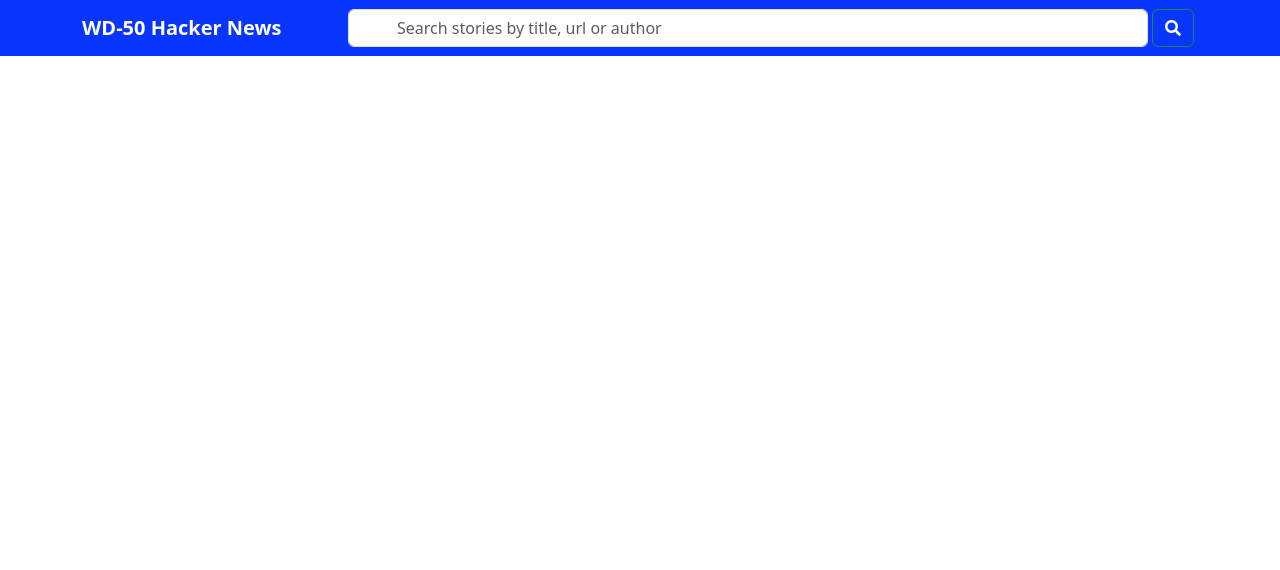
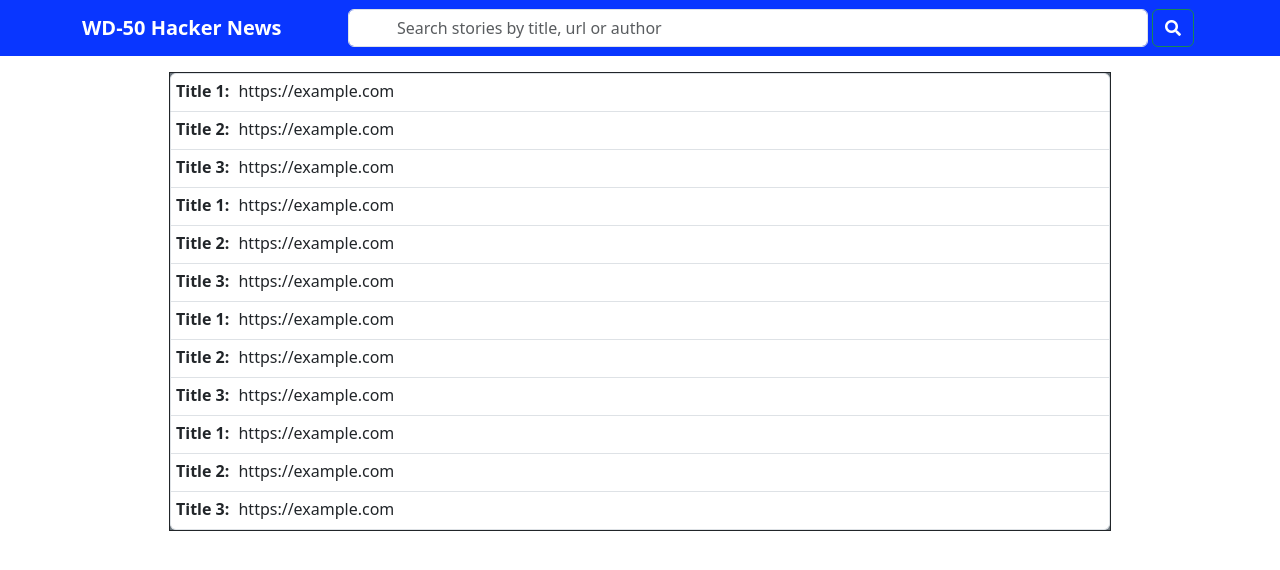
Before and after one commit to dancap82/HackNews, a React (Vite) app: page / in a window 1280 px wide. Shown: the top 570 px of the page. Built offline with nearby package versions, Linux system fonts and the light colour scheme.

Commit message:
results done

```diff
--- a/src/App.jsx
+++ b/src/App.jsx
@@ -1,12 +1,14 @@
 import './App.css'
 import 'bootstrap/dist/css/bootstrap.css'
 import Header from './components/Header.jsx'
+import Results from './components/Results.jsx'
 
 
 function App() {
   return (
     <div>
       <Header />
+      <Results />
     </div>
 
   )
--- /dev/null
+++ b/src/components/Results.jsx
@@ -0,0 +1,49 @@
+function Results() {
+    return (
+        <div className="container-fluid mt-3 h-50 d-flex justify-content-center align-items-center">
+            <div className="border border-dark bg-secondary" style={{ width: '75%', height: '75%' }}>
+                <ul className="list-group">
+                    <li className="list-group-item" style={{ paddingTop: '5px', paddingLeft: '5px' }}> {/* Added padding */}
+                        <strong>Title 1:</strong> <span style={{ marginLeft: '5px' }}>https://example.com</span>
+                    </li>
+                    <li className="list-group-item" style={{ paddingTop: '5px', paddingLeft: '5px' }}> {/* Added padding */}
+                        <strong>Title 2:</strong> <span style={{ marginLeft: '5px' }}>https://example.com</span>
+                    </li>
+                    <li className="list-group-item" style={{ paddingTop: '5px', paddingLeft: '5px' }}> {/* Added padding */}
+                        <strong>Title 3:</strong> <span style={{ marginLeft: '5px' }}>https://example.com</span>
+                    </li>
+                    <li className="list-group-item" style={{ paddingTop: '5px', paddingLeft: '5px' }}> {/* Added padding */}
+                        <strong>Title 1:</strong> <span style={{ marginLeft: '5px' }}>https://example.com</span>
+                    </li>
+                    <li className="list-group-item" style={{ paddingTop: '5px', paddingLeft: '5px' }}> {/* Added padding */}
+                        <strong>Title 2:</strong> <span style={{ marginLeft: '5px' }}>https://example.com</span>
+                    </li>
+                    <li className="list-group-item" style={{ paddingTop: '5px', paddingLeft: '5px' }}> {/* Added padding */}
+                        <strong>Title 3:</strong> <span style={{ marginLeft: '5px' }}>https://example.com</span>
+                    </li>
+                    <li className="list-group-item" style={{ paddingTop: '5px', paddingLeft: '5px' }}> {/* Added padding */}
+                        <strong>Title 1:</strong> <span style={{ marginLeft: '5px' }}>https://example.com</span>
+                    </li>
+                    <li className="list-group-item" style={{ paddingTop: '5px', paddingLeft: '5px' }}> {/* Added padding */}
+                        <strong>Title 2:</strong> <span style={{ marginLeft: '5px' }}>https://example.com</span>
+                    </li>
+                    <li className="list-group-item" style={{ paddingTop: '5px', paddingLeft: '5px' }}> {/* Added padding */}
+                        <strong>Title 3:</strong> <span style={{ marginLeft: '5px' }}>https://example.com</span>
+                    </li>
+                    <li className="list-group-item" style={{ paddingTop: '5px', paddingLeft: '5px' }}> {/* Added padding */}
+                        <strong>Title 1:</strong> <span style={{ marginLeft: '5px' }}>https://example.com</span>
+                    </li>
+                    <li className="list-group-item" style={{ paddingTop: '5px', paddingLeft: '5px' }}> {/* Added padding */}
+                        <strong>Title 2:</strong> <span style={{ marginLeft: '5px' }}>https://example.com</span>
+                    </li>
+                    <li className="list-group-item" style={{ paddingTop: '5px', paddingLeft: '5px' }}> {/* Added padding */}
+                        <strong>Title 3:</strong> <span style={{ marginLeft: '5px' }}>https://example.com</span>
+                    </li>
+                </ul>
+            </div>
+        </div>
+      );
+}
+
+
+export default Results
```
